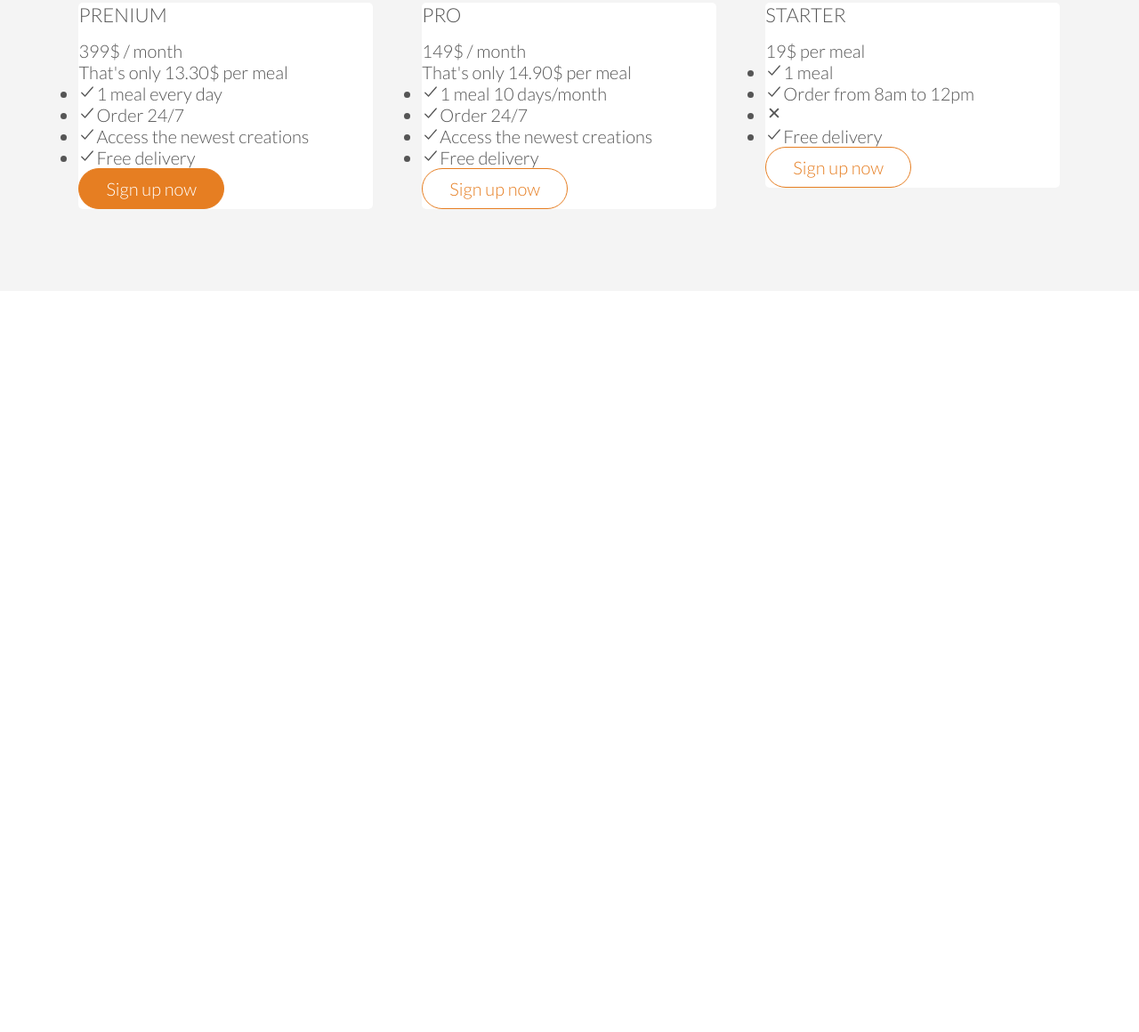
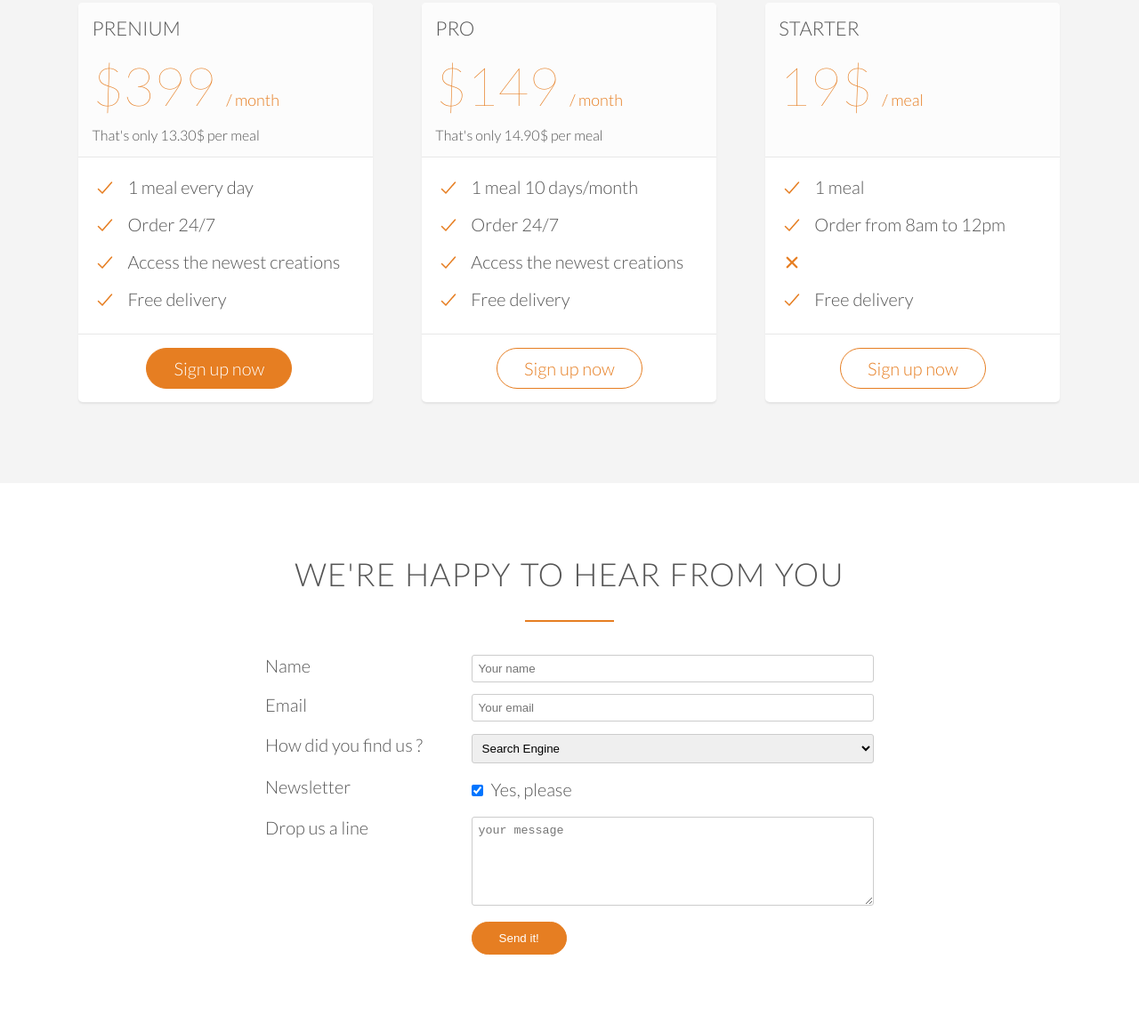
Before and after one commit to 1kevinson/CSS-and-SCSS-DESIGNS, a website: page omnifood/code/index.html in a window 1280 px wide. Shown: the part 4168-5328 px from the top of the page at 89% size. Before the commit the page ends 4495 px from the top, so only its background shows below. Drawn offline with nearby package versions, Linux system fonts and the light colour scheme.

Commit message:
contact form

```diff
--- a/omnifood/code/index.html
+++ b/omnifood/code/index.html
@@ -267,15 +267,15 @@
                         <!-- Create separate divs to create a divider with CSS selector -->
                         <div>
                             <h3>Prenium</h3>
-                            <p class="plain-price">399$ / month</p>
+                            <p class="plan-price">$399 <span>/ month</span></p>
                             <p class="plan-price-meal">That's only 13.30$ per meal</p>
                         </div>
                         <div>
                             <ul>
-                                <li><ion-icon name="checkmark"></ion-icon>1 meal every day</li>
-                                <li><ion-icon name="checkmark"></ion-icon>Order 24/7</li>
-                                <li><ion-icon name="checkmark"></ion-icon>Access the newest creations</li>
-                                <li><ion-icon name="checkmark"></ion-icon>Free delivery</li>
+                                <li><span class="icon-small"><ion-icon name="checkmark"></ion-icon></span>1 meal every day</li>
+                                <li><span class="icon-small"><ion-icon name="checkmark"></ion-icon></span>Order 24/7</li>
+                                <li><span class="icon-small"><ion-icon name="checkmark"></ion-icon></span>Access the newest creations</li>
+                                <li><span class="icon-small"><ion-icon name="checkmark"></ion-icon></span>Free delivery</li>
                             </ul>
                         </div>
                         <div>
@@ -287,15 +287,15 @@
                     <div class="plan-box">
                         <div>
                             <h3>Pro</h3>
-                            <p class="plain-price">149$ / month</p>
+                            <p class="plan-price">$149 <span>/ month</span></p>
                             <p class="plan-price-meal">That's only 14.90$ per meal</p>
                         </div>
                         <div>
                             <ul>
-                                <li><ion-icon name="checkmark"></ion-icon>1 meal 10 days/month</li>
-                                <li><ion-icon name="checkmark"></ion-icon>Order 24/7</li>
-                                <li><ion-icon name="checkmark"></ion-icon>Access the newest creations</li>
-                                <li><ion-icon name="checkmark"></ion-icon>Free delivery</li>
+                                <li><span class="icon-small"><ion-icon name="checkmark"></ion-icon></span>1 meal 10 days/month</li>
+                                <li><span class="icon-small"><ion-icon name="checkmark"></ion-icon></span>Order 24/7</li>
+                                <li><span class="icon-small"><ion-icon name="checkmark"></ion-icon></span>Access the newest creations</li>
+                                <li><span class="icon-small"><ion-icon name="checkmark"></ion-icon></span>Free delivery</li>
                             </ul>
                         </div>
                         <div>
@@ -307,15 +307,15 @@
                     <div class="plan-box">
                         <div>
                             <h3>Starter</h3>
-                            <p class="plain-price">19$ per meal</p>
-                            <p class="plan-price-meal"></p>
+                            <p class="plan-price">19$ <span>/ meal</span></p>
+                            <p class="plan-price-meal">&nbsp;</p>
                         </div>
                         <div>
                             <ul>
-                                <li><ion-icon name="checkmark"></ion-icon>1 meal</li>
-                                <li><ion-icon name="checkmark"></ion-icon>Order from 8am to 12pm</li>
-                                <li><ion-icon name="close"></ion-icon></li>
-                                <li><ion-icon name="checkmark"></ion-icon>Free delivery</li>
+                                <li><span class="icon-small"><ion-icon name="checkmark"></ion-icon></span>1 meal</li>
+                                <li><span class="icon-small"><ion-icon name="checkmark"></ion-icon></span>Order from 8am to 12pm</li>
+                                <li><span class="icon-small"><ion-icon name="close"></ion-icon></span></li>
+                                <li><span class="icon-small"><ion-icon name="checkmark"></ion-icon></span>Free delivery</li>
                             </ul>
                         </div>
                         <div>
@@ -326,6 +326,68 @@
             </div>
         </section>
 
+        <section class="section-form">
+            <div class="row">
+                <h2>We're happy to hear from you</h2>
+            </div>
+            <div class="row">
+                <form method="post" action="#" class="contact-form">
+                    <div class="row">
+                        <div class="col span-1-of-3">
+                            <label for="name">Name</label>
+                        </div>
+                        <div class="col span-2-of-3">
+                            <input type="text" name="name" id="name" placeholder="Your name" required>
+                        </div>
+                    </div>
+                    <div class="row">
+                        <div class="col span-1-of-3">
+                            <label for="email">Email</label>
+                        </div>
+                        <div class="col span-2-of-3">
+                            <input type="email" name="email" id="email" placeholder="Your email" required>
+                        </div>
+                    </div>
+                    <div class="row">
+                        <div class="col span-1-of-3">
+                            <label for="find-us">How did you find us ?</label>
+                        </div>
+                        <div class="col span-2-of-3">
+                            <select name="find-us" id="find-us">
+                                <option value="friends">Friends</option>
+                                <option value="search" selected>Search Engine</option>
+                                <option value="ad">Advertisement</option>
+                                <option value="other">Other</option>
+                            </select>
+                        </div>
+                    </div>
+                    <div class="row">
+                        <div class="col span-1-of-3">
+                            <label>Newsletter</label>
+                        </div>
+                        <div class="col span-2-of-3">
+                            <input type="checkbox" name="news" id="news" checked> Yes, please
+                        </div>
+                    </div>
+                    <div class="row">
+                        <div class="col span-1-of-3">
+                            <label>Drop us a line</label>
+                        </div>
+                        <div class="col span-2-of-3">
+                            <textarea name="message" placeholder="your message"></textarea>
+                        </div>
+                    </div>
+                    <div class="row">
+                        <div class="col span-1-of-3">
+                            <label>&nbsp;</label>
+                        </div>
+                        <div class="col span-2-of-3">
+                            <input type="submit" value="Send it!">
+                        </div>
+                    </div>
+                </form>
+            </div>
+        </section>
     </body>
 
     <script src="https://unpkg.com/ionicons@5.4.0/dist/ionicons.js"></script>
--- a/omnifood/code/resources/css/style.css
+++ b/omnifood/code/resources/css/style.css
@@ -155,7 +155,8 @@ a:active {
 
 /* ------ BUTTONS ------- */
 .btn:link,
-.btn:visited {
+.btn:visited,
+input[type=submit] {
     display: inline-block;
     padding: 10px 30px;
     font-weight: 300;
@@ -165,7 +166,8 @@ a:active {
 }
 
 .btn-full:link,
-.btn-full:visited {
+.btn-full:visited,
+input[type=submit] {
     background-color: #e67e22;
     border: 1px solid #e67e22;
     color: #fff;
@@ -179,7 +181,9 @@ a:active {
 }
 
 .btn:hover,
-.btn:active {
+.btn:active,
+input[type=submit]:hover,
+input[type=submit]:active {
     background-color: #cf6d17; /* Precedence in CSS */
 }
 
@@ -189,7 +193,8 @@ a:active {
 }
 
 .btn-ghost:hover,
-.btn-ghost:active {
+.btn-ghost:active,
+input[type=submit] {
     border: 1px solid #e67e22;
     color: #fff;
 }
@@ -415,8 +420,79 @@ cite img {
     border-radius: 5px;
     width: 90%;
     margin-left: 5%;
+    box-shadow: 0 2px 2px #e3e3e3;
 }
 
 .plan-box div {
+    padding: 15px;
+    border-bottom: 1px solid #e8e8e8;
+}
 
+.plan-price {
+    font-size: 300%;
+    margin-bottom: 10px;
+    font-weight: 100;
+    color: #e67e22;
 }
+
+.plan-price span {
+    font-size: 30%;
+    font-weight: 300;
+}
+
+.plan-price-meal {
+    font-size: 80%;
+}
+
+.plan-box ul { /* CSS Selectors can be used on parent > child > descendants */
+    list-style: none;
+}
+
+.plan-box ul li {
+    padding: 5px 0;
+}
+
+.plan-box div:first-child {
+    background-color: #fcfcfc;
+    border-top-left-radius: 5px;
+    border-top-right-radius: 5px;
+}
+
+.plan-box div:last-child {
+    text-align: center;
+    border: none;
+}
+
+/* ---------------------- */
+/* FORM */
+/* ---------------------- */
+.contact-form {
+    width: 60%;
+    margin: 0 auto;
+}
+
+input[type=text],
+input[type=email],
+select,
+textarea {
+    width: 100%;
+    padding: 7px;
+    border-radius: 3px;
+    border: 1px solid #ccc;
+}
+
+input[type=submit] {
+    cursor: pointer;
+}
+
+textarea {
+    height: 100px;
+}
+
+input[type=checkbox] {
+    margin: 10px 5px 10px 0;
+}
+
+*:focus {
+    outline: none;
+}
```
